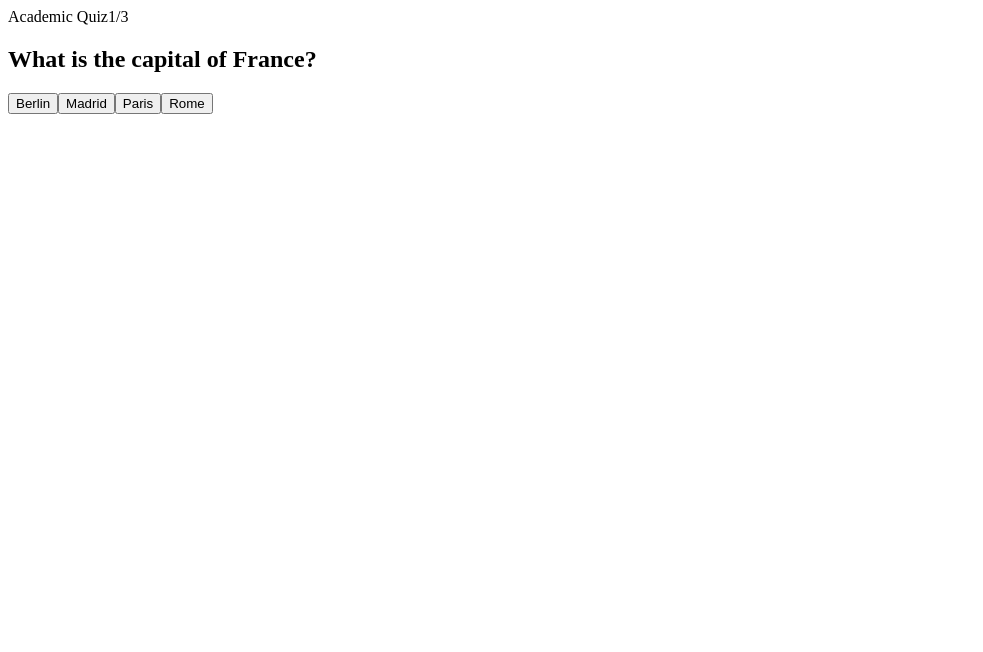
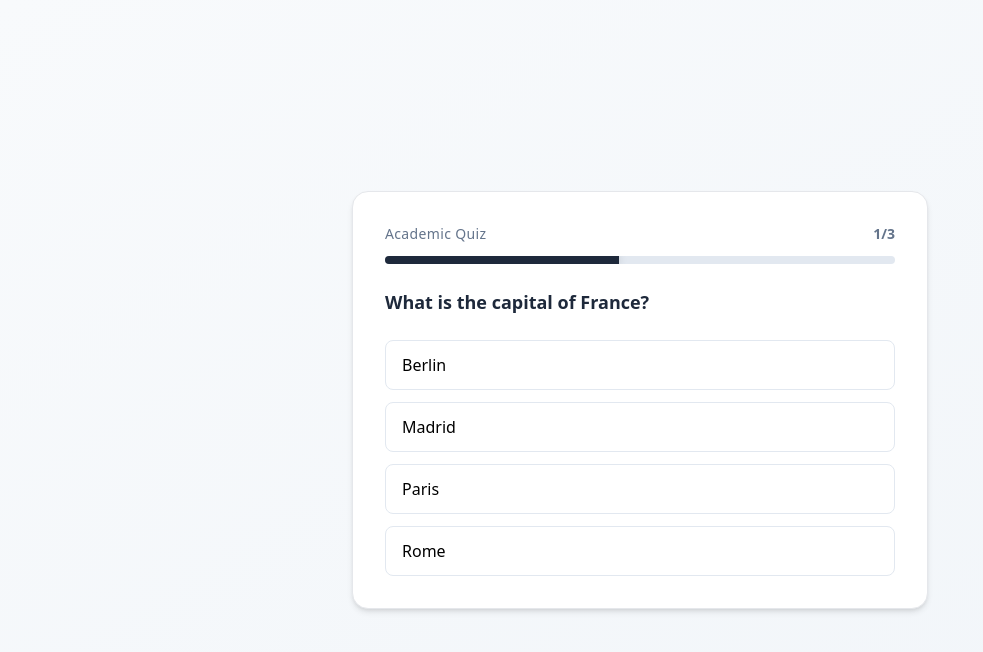
Before and after one commit to phoenix-21/uog-quiz-prep, a Next.js app: page / in a window 1280 px wide. Shown: the top 652 px of the page, without its empty margins (0-983 px from the left). Built offline with nearby package versions, Linux system fonts and the light colour scheme.

Commit message:
Update layout.js

```diff
--- a/app/layout.js
+++ b/app/layout.js
@@ -1,12 +1,14 @@
+import "./globals.css"; // 🔴 THIS LINE IS REQUIRED
+
 export const metadata = {
-  title: "Academic Quiz",
-  description: "Minimal Quiz App",
+  title: "Quiz App",
+  description: "Academic Quiz",
 };
 
 export default function RootLayout({ children }) {
   return (
     <html lang="en">
-      <body className="bg-gray-50 text-gray-900">
+      <body>
         {children}
       </body>
     </html>
```
